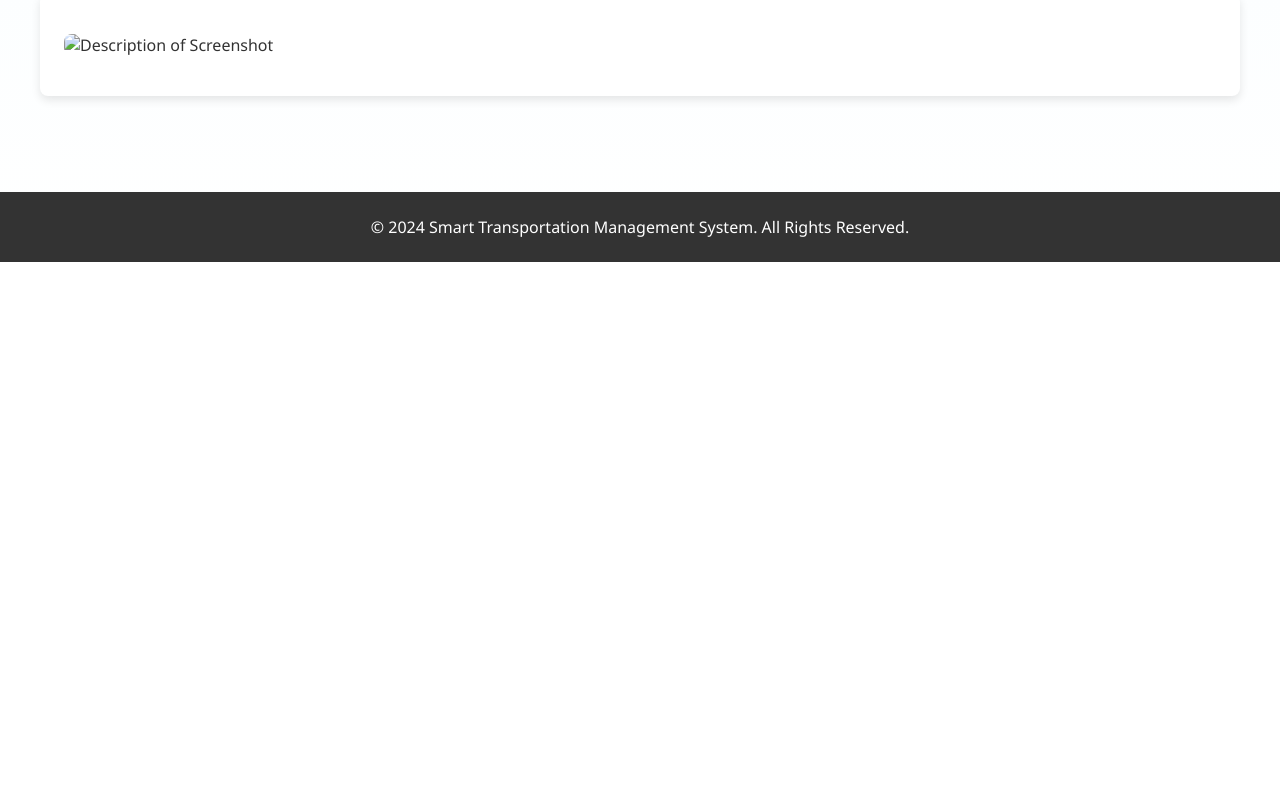
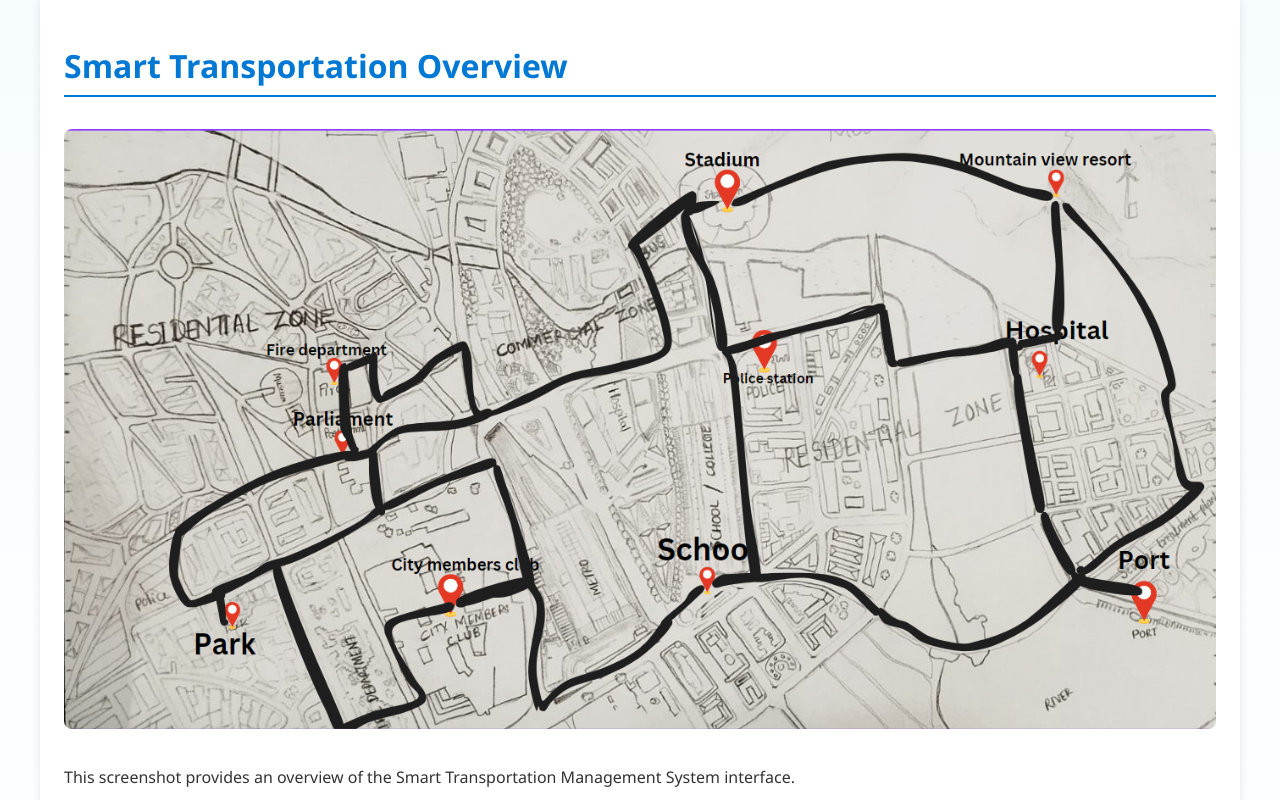
Before and after one commit to AdityaKadwadkar/business-case-, a plain HTML site: page index.html in a window 1280 px wide. Shown: the part 1980-2780 px from the top of the page. Before the commit the page ends 2242 px from the top, so only its background shows below. Drawn offline with Linux system fonts and the light colour scheme.

Commit message:
Update index.html

```diff
--- a/index.html
+++ b/index.html
@@ -128,14 +128,14 @@
                 <li><strong>Emergency Navigation:</strong> Built-in support for navigating to essential services enhances the system’s utility.</li>
             </ul>
         </section>
-        <section class ="section">
-            <u1>
-                <img src="path-to-your-image/Screenshot 2024-12-29 182909.png"
-                 alt="Description of Screenshot"
-                 style="max-width: 100%; height: auto; border-radius: 8px; margin: 1rem 0;">
+        <section class="section">
+    <h2>Smart Transportation Overview</h2>
+    <img src="Images/Screenshot 2024-12-29 182909.png"
+         alt="Screenshot of Smart Transportation System"
+         style="max-width: 100%; height: auto; border-radius: 8px; margin: 1rem 0;">
+    <p>This screenshot provides an overview of the Smart Transportation Management System interface.</p>
+</section>
 
-            </u1>
-        </section>
     </main>
     <footer>
         <p>&copy; 2024 Smart Transportation Management System. All Rights Reserved.</p>
```
